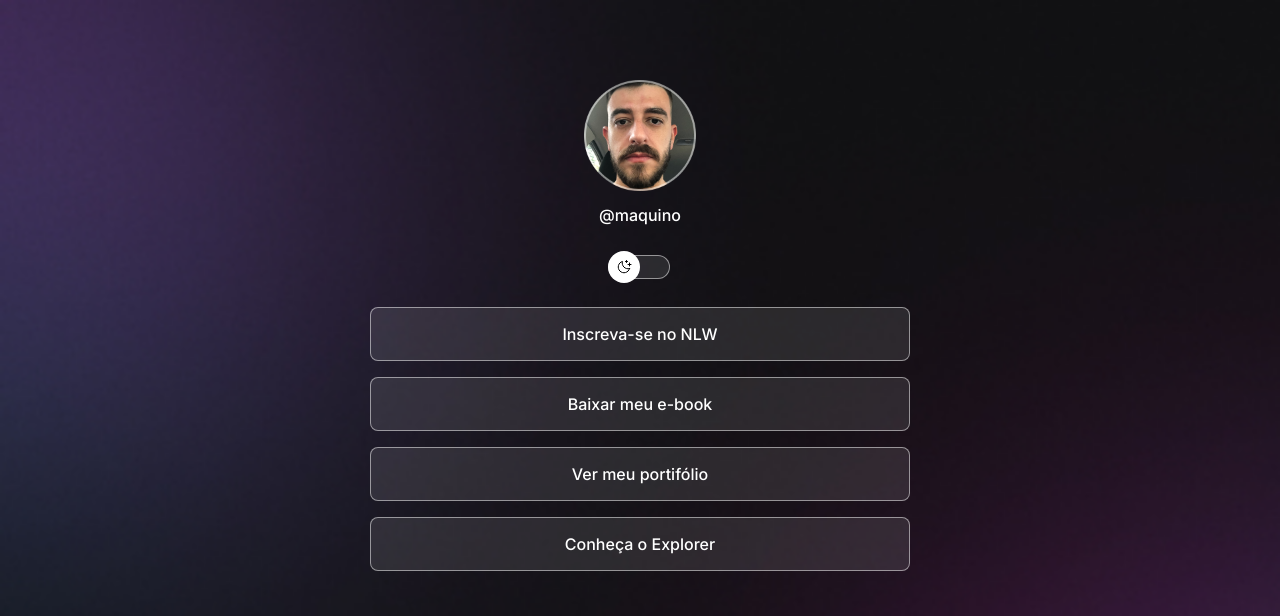
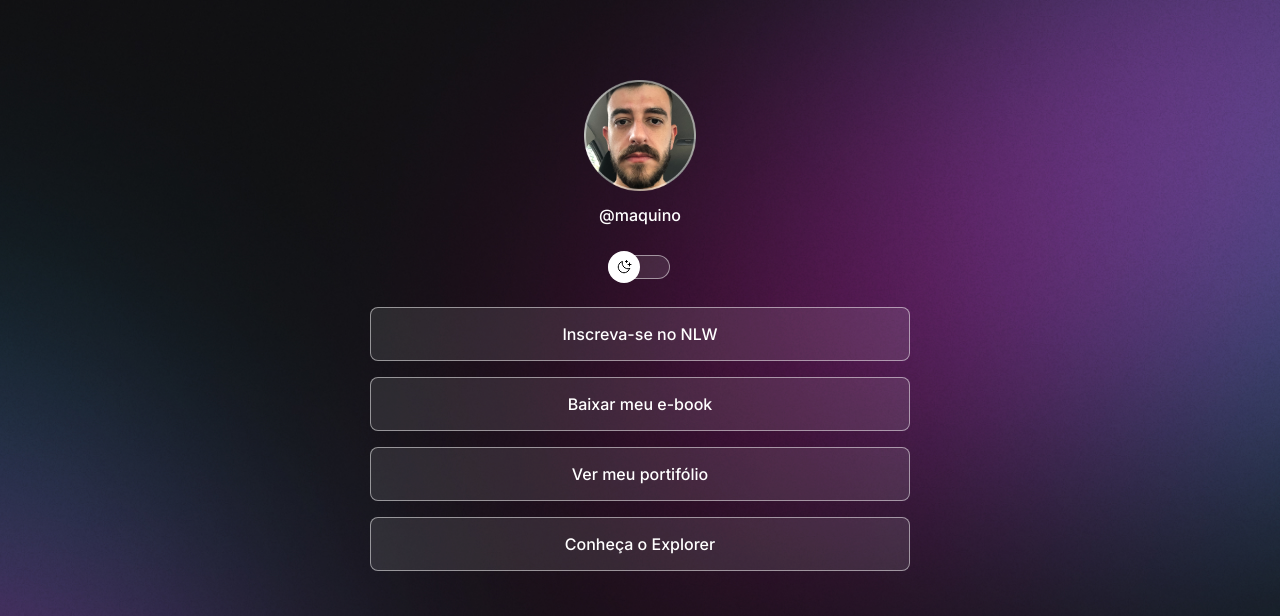
Before and after one commit to matheus-aquino/devLinks, a plain HTML site: page index.html in a window 1280 px wide. Shown: the top 616 px of the page. Drawn offline with nearby package versions, Linux system fonts and the light colour scheme.

Commit message:
change background based on media queries

```diff
--- a/style.css
+++ b/style.css
@@ -26,6 +26,7 @@
 
 body {
   background: var(--bg-url) no-repeat top center/cover;
+  height: 100vh; /* vai ocupar toda a parte visível da página */
 }
 
 body * {
@@ -165,3 +166,13 @@ footer {
   font-size: 30px;
 }
 */
+
+/* media queries */
+@media (min-width: 700px){
+  :root {
+    --bg-url: url(./assets/bg-desktop.jpg)
+  }
+  .light {
+    --bg-url: url(./assets/bg-desktop-light.jpg)
+  }
+}
```
